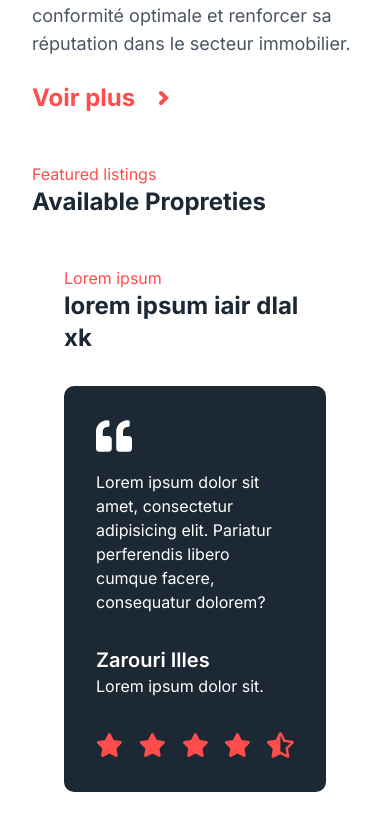
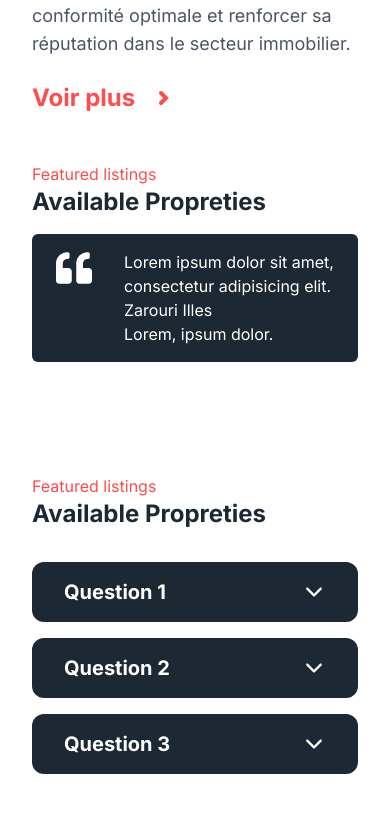
Before and after one commit to zarouri-illes/promotion-immobili-re-kamel-daoud, a Next.js app: page / in a window 390 px wide. Shown: the part 2067-2904 px from the top of the page. Built offline with nearby package versions, Linux system fonts and the light colour scheme.

Commit message:
fixed some responsive issues

```diff
--- a/app/components/Reviews.jsx
+++ b/app/components/Reviews.jsx
@@ -1,60 +1,37 @@
 "use client"
 
-import { FaStar } from "react-icons/fa";
 import { FaQuoteLeft } from "react-icons/fa";
-import { FaStarHalfAlt } from "react-icons/fa";
 import { motion } from "framer-motion";
-import React from 'react';
+import { reviews } from "./const";
 import { useState } from "react";
 
 
 const Reviews = () => {
+
     const [isInView, setIsInView] = useState(false);
+
     return (
-        <section>
-            <div class="md:px-[70px] px-8 w-full py-12 mx-auto">
-                <div className="mb-4 w-full">
-                    <motion.p
-                        initial={{ x : -200, opacity: 0}}
-                        whileInView={{ x : 0, opacity: 1}}
-                        transition={{duration:1, delay: 0.3}}
-                        className="text-primary xl:text-2xl md:text-lg">Featured listings</motion.p>
-                    <motion.h2
-                        initial={{ x : -200, opacity: 0}}
-                        whileInView={{ x : 0, opacity: 1}}
-                        transition={{duration:1}}
-                        className="md:text-3xl xl:text-5xl text-2xl font-bold text-secondary">Available Propreties</motion.h2>
+        <section className="md:px-[70px] h-auto px-8 w-full py-12 mx-auto">
+            <div className="mb-4 w-full">
+                <p className="text-primary xl:text-2xl md:text-lg">Featured listings</p>
+                <h2 className="md:text-3xl xl:text-5xl text-2xl font-bold text-secondary">Available Propreties</h2>
+            </div>
 
-                    <div class="md:px-[70px] h-auto px-8 w-full py-12 mx-auto">
-                        <div className="lg:mb-4 w-full">
-                            <p className="text-primary xl:text-2xl md:text-lg">Lorem ipsum</p>
-                            <h2 className="md:text-3xl xl:text-5xl text-2xl font-bold text-secondary"> lorem ipsum iair dlal xk</h2>
+            <div>
+                <div className="bg-secondary flex gap-8 rounded-md px-6 py-4">
+                    <div className="text-4xl text-white">
+                        <FaQuoteLeft />
+                    </div>
+
+                    <div className="text-white">
+                        <p>Lorem ipsum dolor sit amet, consectetur adipisicing elit.</p>
+                        <div>
+                            <h3>Zarouri Illes</h3>
+                            <p>Lorem, ipsum dolor.</p>
                         </div>
-
-                        <div className='mt-8 text-white flex flex-col md:flex-row gap-4'>
-
-                            <motion.div
-                                initial={{y:-50, opacity:0}}
-                                transition={{ duration: 2}}
-                                animate={isInView ? {y:0, opacity:1}: {}}
-                                onViewportEnter={() => {
-                                    setIsInView(true);
-                                }}
-                                className='bg-secondary rounded-[10px] p-8 gap-8 items-start '>
-                            <FaQuoteLeft className="text-4xl" />
-                            <div className="mt-4">
-                                <p>Lorem ipsum dolor sit amet, consectetur adipisicing elit. Pariatur perferendis libero cumque facere, consequatur dolorem?</p>
-                                <div className='mt-8'>
-                                    <h2 className="text-xl font-semibold">Zarouri Illes</h2>
-                                    <p>Lorem ipsum dolor sit.</p>
-                                    <p className="flex mt-8 text-3xl space-x-4 text-primary"><FaStar /> <FaStar /> <FaStar /> <FaStar /> <FaStarHalfAlt /></p>
-                                </div>
-                            </div>
-                        </motion.div>
                     </div>
                 </div>
             </div>
-        </div>
         </section>
     )
 }
--- a/app/components/Socials.jsx
+++ b/app/components/Socials.jsx
@@ -2,7 +2,7 @@ import { socials } from './const'
 
 const Socials = () => {
     return (
-        <section class="bg-white dark:bg-gray-900 mt-12">
+        <section class="bg-white mt-12">
             <div class="md:px-[70px] h-auto px-8 w-full py-12 mx-auto">
                 <div className="lg:mb-4 mb-[-20px] w-full">
                     <p className="text-primary xl:text-2xl md:text-lg">{socials.miniTitle}</p>
@@ -30,7 +30,7 @@ const Socials = () => {
                     </div>
 
                     <div class="overflow-hidden rounded-lg lg:col-span-2 h-96 lg:h-auto">
-                        <iframe width="100%" height="100%" frameborder="0" title="map" marginheight="0" marginwidth="0" scrolling="no" src="https://maps.google.com/maps?width=100%&amp;height=600&amp;hl=en&amp;q=%C4%B0zmir+(My%20Business%20Name)&amp;ie=UTF8&amp;t=&amp;z=14&amp;iwloc=B&amp;output=embed"></iframe>
+                        <iframe width="100%" height="100%" frameborder="0" title="map" marginheight="0" marginwidth="0" scrolling="no" src="https://www.google.com/maps/embed?pb=!1m18!1m12!1m3!1d3212.1246872720412!2d3.8870566756676914!3d36.38197547236926!2m3!1f0!2f0!3f0!3m2!1i1024!2i768!4f13.1!3m3!1m2!1s0x128c2f006aaf048f%3A0x360bd32cd88e1ef3!2sPromotion%20immobili%C3%A8re%20Daoud%20Kamel!5e0!3m2!1sfr!2sdz!4v1710995035489!5m2!1sfr!2sdz"></iframe>
                     </div>
                 </div>
             </div>
--- a/app/components/const.js
+++ b/app/components/const.js
@@ -4,10 +4,10 @@ import Accordion from "./Accordion";
 import OldProjects from "./OldProjects";
 import FAQ from "./FAQ";
 import Footer from "./Footer";
-import { FaPhone } from 'react-icons/fa6'
 import Profile from "./Profile";
+import { FaStar } from "react-icons/fa";
 import { MdEmail } from 'react-icons/md'
-import { FaFacebook, FaInstagram, FaLocationDot, FaTiktok, FaYoutube } from 'react-icons/fa6';
+import { FaFacebook, FaInstagram, FaLocationDot, FaTiktok, FaYoutube, FaPhone } from 'react-icons/fa6';
 import { HiBuildingOffice2 } from "react-icons/hi2";
 import Socials from "./Socials";
 
@@ -77,8 +77,6 @@ const propreties = [
     },
 ];
 
-const testVar = 5;
-
 const faq = [
     {
         question: "Question 1",
@@ -146,6 +144,19 @@ const footer = {
     ]
 };
 
+const reviews = [
+    {
+        par: "Lorem ipsum dolor sit amet, consectetur adipisicing elit. Pariatur perferendis     libero cumque facere, consequatur dolorem?",
+        name: "Zarouri Illes",
+        appartement: "Lorem ipsum dolor sit.",
+    },
+    {
+        par: "Lorem ipsum dolor sit amet, consectetur adipisicing elit. Pariatur perferendis     libero cumque facere, consequatur dolorem?",
+        name: "Zarouri Illes",
+        appartement: "Lorem ipsum dolor sit.",
+    }
+]
+
 const socials = {
     miniTitle: "Plus d'informations",
     title: "Pour nous contacter",
@@ -179,6 +190,7 @@ export {
     header,
     socials,
     Footer,
+    reviews,
     Profile,
     Accordion,
     OldProjects,
```
Also changed, not shown: app/components/animations.js (added).
